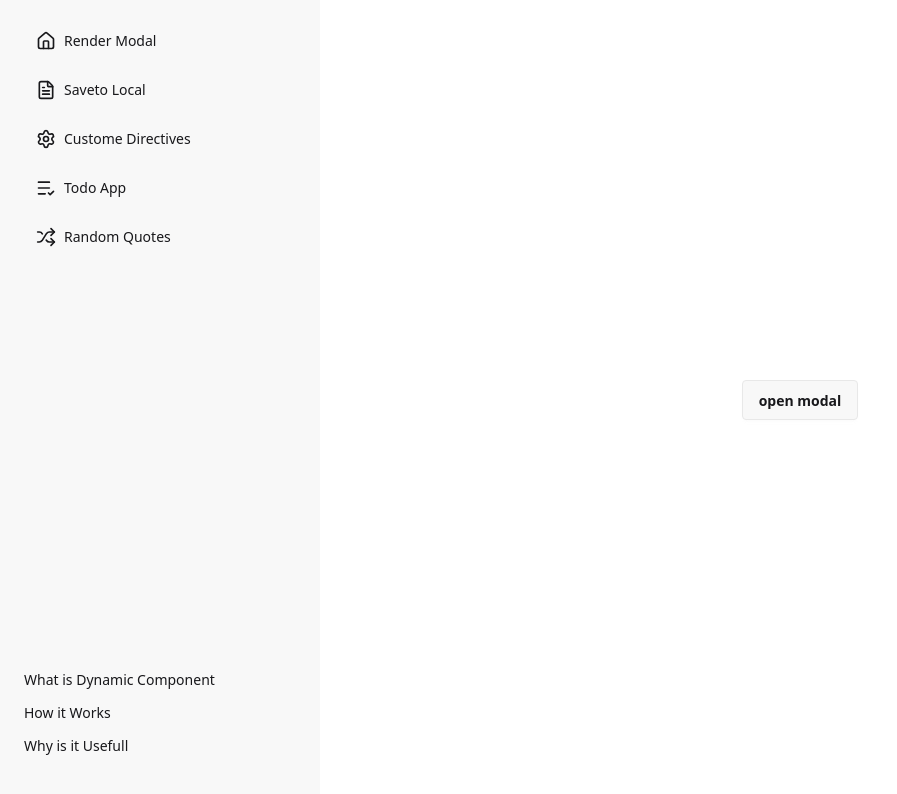
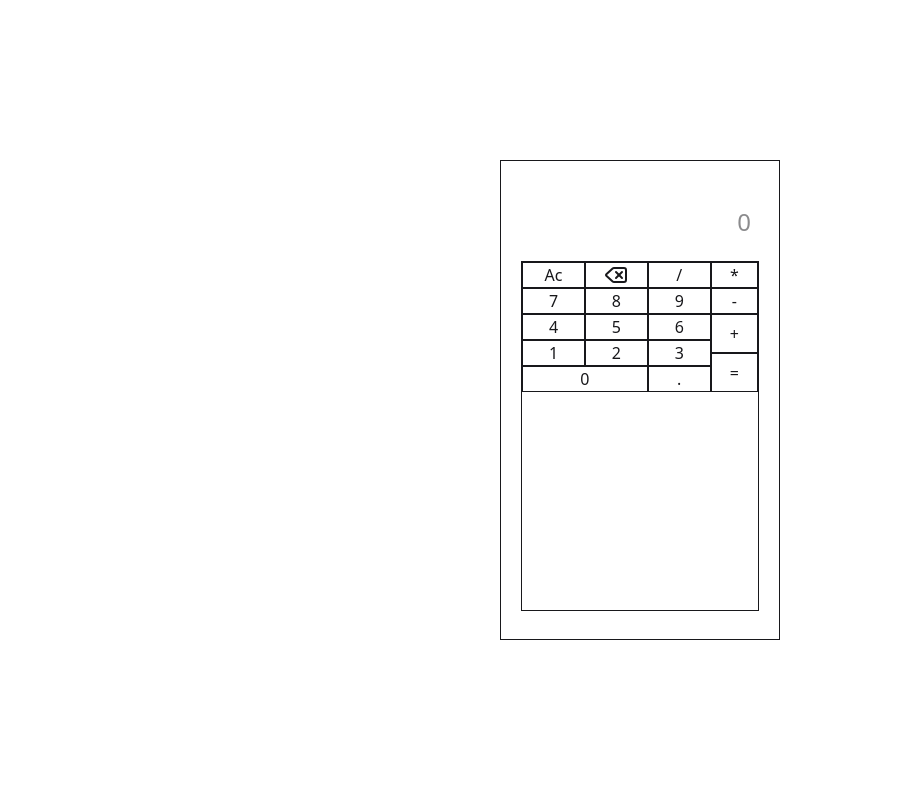
Before and after one commit to CedricKyle/my-vue-journey, a Vue app: page / in a window 1280 px wide. Shown: the top 794 px of the page, without its empty margins (0-897 px from the left). Built offline with nearby package versions, Linux system fonts and the light colour scheme.

Commit message:
Pracrtive Calcu

```diff
--- a/src/App.vue
+++ b/src/App.vue
@@ -1,8 +1,9 @@
 <script setup>
-  import RandomQuotes from './components/Projects/RandomQuotes.vue';
-  import DynamicComponent from './components/DynamicComponent/DynamicComponent.vue';
+  // import DynamicComponent from './components/DynamicComponent/DynamicComponent.vue';
+  import CalculatorApp from './components/Projects/CalculatorApp.vue';
 </script>
 
 <template>
-  <DynamicComponent />
+  <!-- <DynamicComponent /> -->
+   <CalculatorApp />
 </template>
--- /dev/null
+++ b/src/components/Projects/CalculatorApp.vue
@@ -0,0 +1,76 @@
+<script setup>
+import { Delete } from 'lucide-vue-next';
+import {ref} from 'vue';
+
+const display = ref('')
+
+const handleClick = (input) => {
+  display.value += input
+}
+
+const allClear = () => {
+  display.value = ''
+}
+
+const calculate = () => {
+  try{
+    display.value = eval(display.value)
+  }catch(e){
+    display.value = 'Error: Invalid expression'
+  }
+}
+
+const deleteValue = () => {
+  const length = display.value.length
+  display.value = display.value.slice(0, length - 1)
+}
+
+</script>
+
+<template>
+  <div class="flex justify-center items-center min-h-screen">
+    <div class=" border calculator-container h-120 w-70 p-5">
+      <div class="flex justify-center">
+          <input
+          class=" text-right p-2 w-[100%] h-20 text-2xl"
+          readonly placeholder="0" v-model="display">
+      </div>
+      <div class="border h-[80%]">
+        <div class="grid grid-cols-[80%_20%]">
+          <div class="first-container grid grid-cols-3">
+            <button @click="allClear">Ac</button>
+            <button @click="deleteValue" class="flex justify-center items-center"><Delete class="" /></button>
+            <button @click="handleClick('/')">/</button>
+            <button @click="handleClick(7)">7</button>
+            <button @click="handleClick(8)">8</button>
+            <button @click="handleClick(9)">9</button>
+            <button @click="handleClick(4)">4</button>
+            <button @click="handleClick(5)">5</button>
+            <button @click="handleClick(6)">6</button>
+            <button @click="handleClick(1)">1</button>
+            <button @click="handleClick(2)">2</button>
+            <button @click="handleClick(3)">3</button>
+          </div>
+
+          <div class="second-container grid grid-rows-[25%_25%_37.5%_37.5%] ">
+            <button @click="handleClick('*')">*</button>
+            <button @click="handleClick('-')">-</button>
+            <button @click="handleClick('+')">+</button>
+            <button @click="calculate">=</button>
+          </div>
+
+          <div class="third-container grid grid-cols-[66.5%_33.5%]">
+          <button @click="handleClick(0)">0</button>
+          <button @click="handleClick('.')">.</button>
+        </div>
+        </div>
+    </div>
+  </div>
+  </div>
+</template>
+
+<style>
+button{
+  border: solid 1px;
+}
+</style>
```
